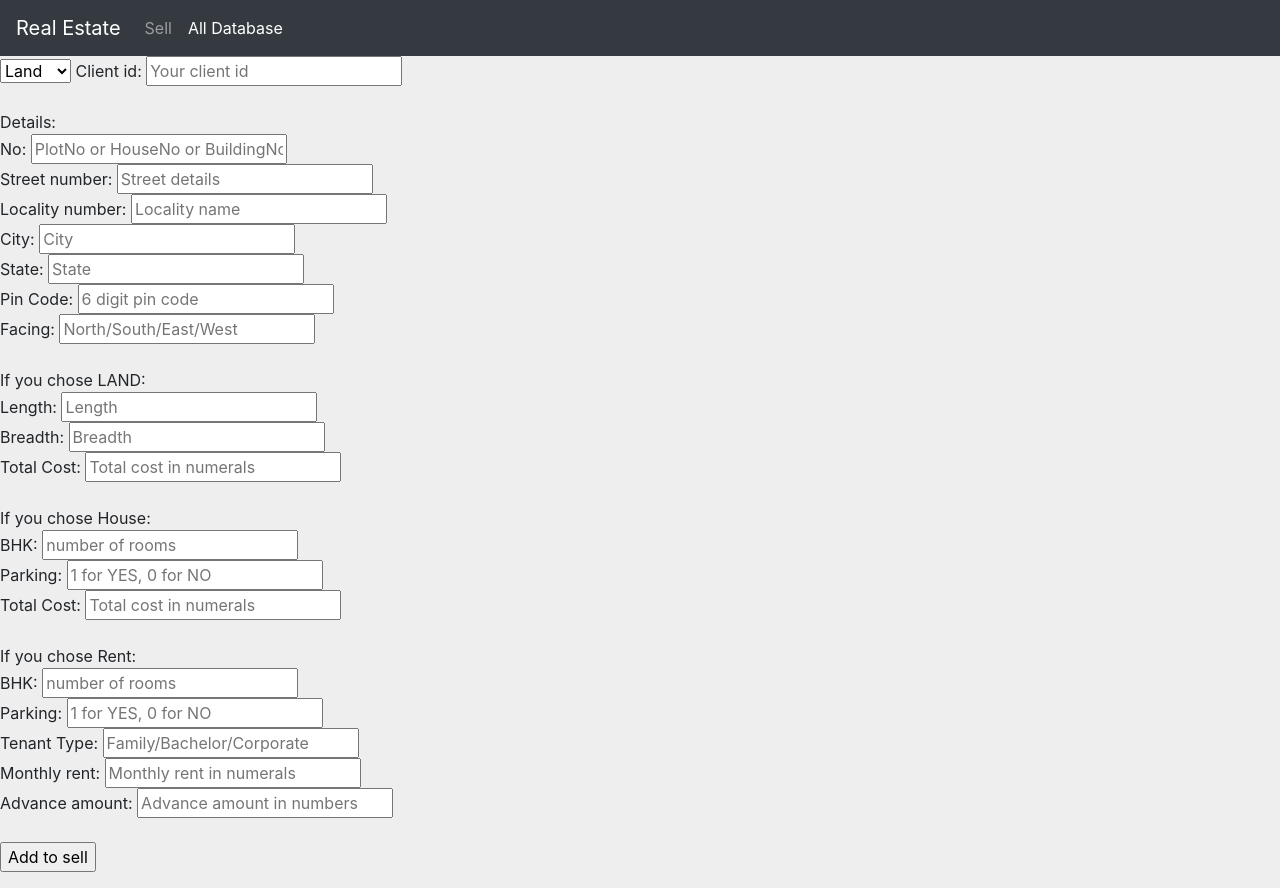
After one commit to khusheimeda/realestate-management-system, a Flask app: page /sell in a window 1280 px wide. The commit adds this page. Run offline with Flask 2, Linux system fonts and the light colour scheme; parts of the project's set-up code (start-up, migrations or seed data) failed here and were passed over; some libraries are stand-ins or nearby versions.

Commit message:
put up property for sale

```diff
--- a/app.py
+++ b/app.py
@@ -1,9 +1,10 @@
+from time import strftime
 from flask import Flask, render_template, request, url_for, redirect
 from flask_sqlalchemy import SQLAlchemy
-#from models import db
+# from models import db
 from sqlalchemy.ext.automap import automap_base
 import database
-from datetime import datetime
+from datetime import datetime, date
 
 app = Flask(__name__)
 app.config['SQLALCHEMY_DATABASE_URI'] = 'postgresql://postgres:root@localhost/realestate1'
@@ -11,9 +12,14 @@ db = SQLAlchemy(app)
 date_format = "%-I:%M %p, %-d %B %Y"
 
 Base = automap_base()
-Base.prepare(db.engine, reflect = True)
+Base.prepare(db.engine, reflect=True)
 Admin = Base.classes.admin
 Client_Address = Base.classes.client_address
+Client = Base.classes.client
+Property = Base.classes.property
+Land = Base.classes.land
+House = Base.classes.house
+Rent = Base.classes.rent
 
 
 @app.route('/')
@@ -26,71 +32,143 @@ def login():
     if request.method == 'POST':
         role = request.form.get('role')
         print(role)
-        global username
-        id = request.form['id']
+        id1 = request.form['id']
         if role == 'Admin':
-            #return redirect(url_for('admin_password')) #check why this doesn't work
-            return redirect(url_for(show_private_database))
+            results = db.session.query(Admin).all()
+            for r in results:
+                if r.admin_id == id1:
+                    return redirect(url_for('admin_password', id1=id1))
+            return redirect(url_for('login'))
         elif role == 'Client':
-            return redirect(url_for('show_public_database'))
+            results1 = db.session.query(Client).all()
+            for r in results1:
+                if r.client_id == id1:
+                    return redirect(url_for('show_public_database'))
+            return redirect(url_for('login'))
     return render_template("login_common.html")
 
-@app.route('/login/admin/password', methods=['GET', 'POST'])
-def admin_password():
+
+@app.route('/login/admin/password/<id1>', methods=['GET', 'POST'])
+def admin_password(id1):
     if request.method == 'POST':
         password = request.form['password']
         print(password)
-        #check with password in database and redirect accordingly
-        return redirect(url_for(show_private_database))
+        # check with password in database and redirect accordingly
+        results = db.session.query(Admin).all()
+        for r in results:
+            if r.admin_id == id1 and r.admin_password == password:
+                return redirect(url_for('show_private_database'))
+        return redirect(url_for('admin_password', id1=id1))
+
     return render_template("admin_password.html")
 
-@app.route("/login/show/public/database")
+
+@app.route('/show/public/database')
 def show_public_database():
     """Returns all data in database"""
     data = [("Client_Address", ("Postal Code", "City", "State"), []),
             ("Client", ("Client_ID", "Name", "Contact_No", "DOB", "Aadhar_No", "Postal_Code"), []),
             ("Property", ("Property_ID", "Property_Type", "Owner_ID", "Date_Posted", "Property_Status"), []),
-            ("Land", ("Plot_ID", "Plot_No", "Street_No", "Locality_Name", "City", "State", "Pin_Code", "Length", "Breadth", "Facing", "Total_Cost"), []),
-            ("House", ("House_ID", "House_No", "Street_No", "Locality_Name", "City", "State", "Pin_Code", "Facing", "BHK", "Parking", "Total_Cost"), []),
-            ("Rent", ("Rent_ID", "Building_No", "Street_No", "Locality_Name", "City", "State", "Pin_Code", "Facing", "BHK", "Parking", "Tenant_Type", "Monthly_Rent", "Advance_Amount"), []
-)]
+            ("Land", (
+                "Plot_ID", "Plot_No", "Street_No", "Locality_Name", "City", "State", "Pin_Code", "Length", "Breadth",
+                "Facing", "Total_Cost"), []),
+            ("House", (
+                "House_ID", "House_No", "Street_No", "Locality_Name", "City", "State", "Pin_Code", "Facing", "BHK",
+                "Parking", "Total_Cost"), []),
+            ("Rent", (
+                "Rent_ID", "Building_No", "Street_No", "Locality_Name", "City", "State", "Pin_Code", "Facing", "BHK",
+                "Parking", "Tenant_Type", "Monthly_Rent", "Advance_Amount"), []
+             )]
     data[0][2].extend(database.execute_query("SELECT * FROM Client_Address;"))
     data[1][2].extend(database.execute_query("SELECT * FROM Client;"))
     data[2][2].extend(database.execute_query("SELECT * FROM Property;"))
     data[3][2].extend(database.execute_query("SELECT * FROM Land;"))
     data[4][2].extend(database.execute_query("SELECT * FROM House;"))
     data[5][2].extend(database.execute_query("SELECT * FROM Rent;"))
-    #print(data)
 
-    return render_template("database_public.html", data=data, enumerate=enumerate, isinstance=isinstance, datetime=datetime, date_format=date_format)
+    return render_template("database_public.html", data=data, enumerate=enumerate, isinstance=isinstance,
+                           datetime=datetime, date_format=date_format)
 
-@app.route("/login/admin/show/private/database")
+
+@app.route("/show/private/database")
 def show_private_database():
     """Returns all data in database"""
     data1 = [("Book", ("Book_ID", "Date_Booked", "Property_ID", "Owner_ID", "Buyer_ID"), []),
-            ("Payment", ("Payment_ID", "Transaction_Ref_No", "Payment_Status", "Book_ID", "Client_ID"), []
-            )]
+             ("Payment", ("Payment_ID", "Transaction_Ref_No", "Payment_Status", "Book_ID", "Client_ID"), []
+              )]
     data1[0][2].extend(database.execute_query("SELECT * FROM Book;"))
     data1[1][2].extend(database.execute_query("SELECT * FROM Payment;"))
     print(data1)
 
-    return render_template("database_private.html", data=data1, enumerate=enumerate, isinstance=isinstance, datetime=datetime, date_format=date_format)
+    return render_template("database_private.html", data=data1, enumerate=enumerate, isinstance=isinstance,
+                           datetime=datetime, date_format=date_format)
 
-@app.route('/enter/client', methods=['GET', 'POST'])
-def home_client():
-    '''results = db.session.query(Admin).all()
-    for r in results:
-        print(r.admin_id, r.admin_password)'''
-    #return redirect(url_for(show_public_database))
-    return render_template("client_view.html")
+
+@app.route('/sell', methods=['GET', 'POST'])
+def sell():
+    if request.method == 'POST':
+        property_type = request.form['property_type']
+        owner_id = request.form['owner_id']
+        plot_no = request.form['plot_no']
+        street_no = request.form['street_no']
+        locality_name = request.form['locality_name']
+        city = request.form['city']
+        state = request.form['state']
+        pin_code = request.form['pin_code']
+        facing = request.form['facing']
+
+        date_posted = datetime.today()
+        date_posted = date_posted.strftime("%Y") + '/' + date_posted.strftime("%m") + '/' + date_posted.strftime("%d")
+        # property_id = int(db.session.query(Property).order_by(Property.property_id.desc()).first()[1:])+1
+        # property = [("Property", ("Property_ID", "Property_Type", "Owner_ID", "Date_Posted", "Property_Status"))]
+
+        if property_type == 'Land':
+            length = request.form['length']
+            breadth = request.form['breadth']
+            total_cost = request.form['total_cost']
+            results = db.session.query(Land).all()
+            plot_id = results[-1].plot_id[1:]
+            plot_id = int(plot_id) + 1
+            database.other_query("INSERT INTO property VALUES('L" + str(
+                plot_id) + "', '" + property_type + "', '" + owner_id + "', '" + date_posted + "', 'Unsold')")
+            database.other_query("INSERT INTO land values('L" + str(
+                plot_id) + "', '" + plot_no + "', '" + street_no + "', '" + locality_name + "', '" + city + "', '" + state + "', '" + pin_code + "', " + length + ", " + breadth + ", '" + facing + "', " + total_cost + ")")
+
+        elif property_type == 'House':
+            bhk = request.form['bhk']
+            parking = request.form['parking']
+            total_cost = request.form['total_cost_h']
+            print(total_cost)
+            results = db.session.query(House).all()
+            house_id = results[-1].house_id[1:]
+            house_id = int(house_id) + 1
+            database.other_query("INSERT INTO property VALUES('H" + str(
+                house_id) + "', '" + property_type + "', '" + owner_id + "', '" + date_posted + "', 'Unsold')")
+            database.other_query("INSERT INTO house values('H" + str(
+                house_id) + "', '" + plot_no + "', '" + street_no + "', '" + locality_name + "', '" + city + "', '" + state + "', '" + pin_code + "', '" + facing + "', " + bhk + ", '" + parking + "', " + total_cost + ")")
+
+        elif property_type == 'Rent':
+            bhk = request.form['bhk_r']
+            parking = request.form['parking_r']
+            tenant_type = request.form['tenant_type']
+            monthly_rent = request.form['monthly_rent']
+            advance_amount = request.form['advance_amount']
+            results = db.session.query(Rent).all()
+            rent_id = results[-1].rent_id[1:]
+            rent_id = int(rent_id) + 1
+            database.other_query("INSERT INTO property VALUES('R" + str(
+                rent_id) + "', '" + property_type + "', '" + owner_id + "', '" + date_posted + "', 'Unsold')")
+            database.other_query("INSERT INTO rent values('R" + str(
+                rent_id) + "', '" + plot_no + "', '" + street_no + "', '" + locality_name + "', '" + city + "', '" + state + "', '" + pin_code + "', '" + facing + "', " + bhk + ", '" + parking + "', '" + tenant_type + "', " + monthly_rent + ", " + advance_amount + ")")
+
+        return redirect(url_for('show_public_database'))
+    return render_template("sell.html")
+
 
 @app.route('/enter/admin', methods=['GET', 'POST'])
 def home_admin():
-    '''results = db.session.query(Admin).all()
-    for r in results:
-        print(r.admin_id, r.admin_password)'''
+    return render_template("admin_view.html")
 
-    return render_template("admin_view.html")
 
 if __name__ == '__main__':
     app.run(debug=True)
--- a/templates/admin_password.html
+++ b/templates/admin_password.html
@@ -34,7 +34,7 @@
             <form action="" method="POST">
                 <p style = "text-align: center; font-family: Georgia, 'Times New Roman', Times, serif; font-size: 200%">
                     Password: <input type="text" name="password" placeholder="Password" value="{{request.form.password}}"><br>
-                    <input type="submit" value="Login">
+                    <input type="submit" value="Submit">
                 </p>
             </form>
             {% if error %}
--- a/templates/database_private.html
+++ b/templates/database_private.html
@@ -43,7 +43,6 @@
                 <caption>{{ tablename }}</caption>
                 <thead>
                     <tr>
-                        <th scope="col">Sl No.</th>
                         {% for colname in colnames %}
                         <th scope="col">{{ colname  }}</th>
                         {% endfor %}
@@ -52,7 +51,6 @@
                 <tbody>
                     {% for index, row in enumerate(rows) %}
                     <tr>
-                        <th scope="row">{{ index }}</th>
                         {% for item in row %}
                         <td>{{ item.strftime(date_format) if isinstance(item, datetime) else item }}</td>
                         {% endfor %}
--- a/templates/database_public.html
+++ b/templates/database_public.html
@@ -28,10 +28,10 @@
             <div class="collapse navbar-collapse" id="navbarSupportedContent">
                 <ul class="navbar-nav mr-auto">
                     <li class="nav-item">
-                        <a class="nav-link" href="{{url_for('home_client')}}">Client Home</a>
+                        <a class="nav-link" href="{{url_for('sell')}}">Sell</a>
                     </li>
                     <li class="nav-item active">
-                        <a class="nav-link" href="{{url_for('show_public_database')}}">Database <span class="sr-only">(current)</span></a>
+                        <a class="nav-link" href="{{url_for('show_public_database') }}">All Database <span class="sr-only">(current)</span></a>
                     </li>
                 </ul>
             </div>
@@ -43,7 +43,6 @@
                 <caption>{{ tablename }}</caption>
                 <thead>
                     <tr>
-                        <th scope="col">Sl No.</th>
                         {% for colname in colnames %}
                         <th scope="col">{{ colname  }}</th>
                         {% endfor %}
@@ -52,7 +51,6 @@
                 <tbody>
                     {% for index, row in enumerate(rows) %}
                     <tr>
-                        <th scope="row">{{ index }}</th>
                         {% for item in row %}
                         <td>{{ item.strftime(date_format) if isinstance(item, datetime) else item }}</td>
                         {% endfor %}
--- /dev/null
+++ b/templates/sell.html
@@ -0,0 +1,84 @@
+<!doctype html>
+<html lang="en">
+    <head>
+        <!-- Required meta tags -->
+        <meta charset="utf-8">
+        <meta name="viewport" content="width=device-width, initial-scale=1, shrink-to-fit=no">
+
+        <!-- Bootstrap CSS -->
+        <link rel="stylesheet" href="/static/css/bootstrap.min.css" integrity="sha384-Vkoo8x4CGsO3+Hhxv8T/Q5PaXtkKtu6ug5TOeNV6gBiFeWPGFN9MuhOf23Q9Ifjh" crossorigin="anonymous">
+
+        <style>
+            .footer {
+                width: 100%;
+                font-size: small;
+            }
+        </style>
+
+        <title>Sell</title>
+    </head>
+    <body style="background-color: #eee;">
+
+        <nav class="navbar navbar-expand-lg navbar-dark bg-dark">
+            <a class="navbar-brand"  >Real Estate</a>
+            <button class="navbar-toggler" type="button" data-toggle="collapse" data-target="#navbarSupportedContent" aria-controls="navbarSupportedContent" aria-expanded="false" aria-label="Toggle navigation">
+                <span class="navbar-toggler-icon"></span>
+            </button>
+
+            <div class="collapse navbar-collapse" id="navbarSupportedContent">
+                <ul class="navbar-nav mr-auto">
+                    <li class="nav-item">
+                        <a class="nav-link" href="{{url_for('sell')}}">Sell</a>
+                    </li>
+                    <li class="nav-item active">
+                        <a class="nav-link" href="{{url_for('show_public_database') }}">All Database <span class="sr-only">(current)</span></a>
+                    </li>
+                </ul>
+            </div>
+        </nav>
+
+        <div>
+            <form action="" method="POST"><!-- <p style = "text-align: center; font-family: Georgia, 'Times New Roman', Times, serif; font-size: 200%">-->
+                <select name="property_type">
+                    <option value="Land">Land</option>
+                    <option value="House">House</option>
+                    <option value="Rent">Rent</option>
+                </select>
+                Client id: <input type="text" name="owner_id" placeholder="Your client id" value="{{request.form.owner_id}}"><br><br>
+                Details:<br>
+                No: <input type="text" name="plot_no" placeholder="PlotNo or HouseNo or BuildingNo" value="{{request.form.plot_no}}"><br>
+                Street number: <input type="text" name="street_no" placeholder="Street details" value="{{request.form.street_no}}"><br>
+                Locality number: <input type="text" name="locality_name" placeholder="Locality name" value="{{request.form.locality_name}}"><br>
+                City: <input type="text" name="city" placeholder="City" value="{{request.form.city}}"><br>
+                State: <input type="text" name="state" placeholder="State" value="{{request.form.state}}"><br>
+                Pin Code: <input type="text" name="pin_code" placeholder="6 digit pin code" value="{{request.form.pin_code}}"><br>
+                Facing: <input type="text" name="facing" placeholder="North/South/East/West" value="{{request.form.facing}}"><br><br>
+
+                If you chose LAND:<br>
+                Length: <input type="text" name="length" placeholder="Length" value="{{request.form.length}}"><br>
+                Breadth: <input type="text" name="breadth" placeholder="Breadth" value="{{request.form.breadth}}"><br>
+                Total Cost: <input type="text" name="total_cost" placeholder="Total cost in numerals" value="{{request.form.total_cost}}"><br><br>
+
+                If you chose House:<br>
+                BHK: <input type="text" name="bhk" placeholder="number of rooms" value="{{request.form.bhk}}"><br>
+                Parking: <input type="text" name="parking" placeholder="1 for YES, 0 for NO" value="{{request.form.parking}}"><br>
+                Total Cost: <input type="text" name="total_cost_h" placeholder="Total cost in numerals" value="{{request.form.total_cost_h}}"><br><br>
+
+                If you chose Rent:<br>
+                BHK: <input type="text" name="bhk_r" placeholder="number of rooms" value="{{request.form.bhk_r}}"><br>
+                Parking: <input type="text" name="parking_r" placeholder="1 for YES, 0 for NO" value="{{request.form.parking_r}}"><br>
+                Tenant Type: <input type="text" name="tenant_type" placeholder="Family/Bachelor/Corporate" value="{{request.form.tenant_type}}"><br>
+                Monthly rent: <input type="text" name="monthly_rent" placeholder="Monthly rent in numerals" value="{{request.form.monthly_rent}}"><br>
+                Advance amount: <input type="text" name="advance_amount" placeholder="Advance amount in numbers" value="{{request.form.advance_amount}}"><br><br>
+                <input type="submit" value="Add to sell">
+            </p>
+            </form>
+        </div>
+
+        <!-- Optional JavaScript -->
+        <!-- jQuery first, then Popper.js, then Bootstrap JS -->
+        <script src="/static/js/jquery-3.4.1.slim.min.js" integrity="sha384-J6qa4849blE2+poT4WnyKhv5vZF5SrPo0iEjwBvKU7imGFAV0wwj1yYfoRSJoZ+n" crossorigin="anonymous"></script>
+        <script src="/static/js/popper.min.js" integrity="sha384-Q6E9RHvbIyZFJoft+2mJbHaEWldlvI9IOYy5n3zV9zzTtmI3UksdQRVvoxMfooAo" crossorigin="anonymous"></script>
+        <script src="/static/js/bootstrap.min.js" integrity="sha384-wfSDF2E50Y2D1uUdj0O3uMBJnjuUD4Ih7YwaYd1iqfktj0Uod8GCExl3Og8ifwB6" crossorigin="anonymous"></script>
+    </body>
+</html>
```
Also changed, not shown: database.py (+32 -18 lines), realestate1_data.sql (added, +85 -0 lines), realestate1_schema.sql (added, +9 -0 lines), templates/client_view.html (deleted, +0 -10 lines).
